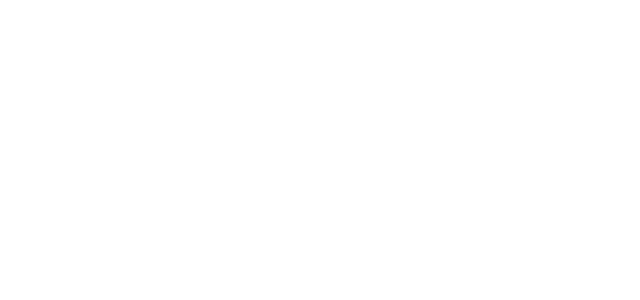
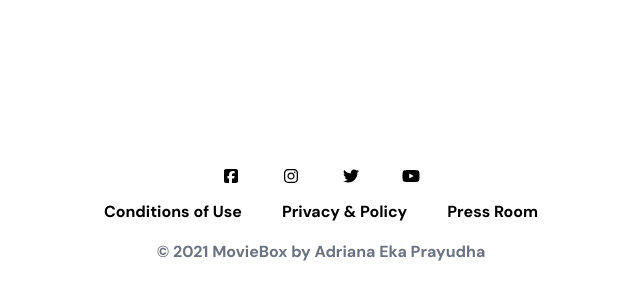
Before and after one commit to bony237/hngXstage2Frontend, a Next.js app: page / in a window 1280 px wide. Shown: the part 480-780 px from the top of the page, without its empty margins (319-959 px from the left). Built offline with nearby package versions, Linux system fonts and the light colour scheme.

Commit message:
homepage footer builded

```diff
--- a/package.json
+++ b/package.json
@@ -9,6 +9,12 @@
     "lint": "next lint"
   },
   "dependencies": {
+    "@fortawesome/fontawesome-free": "^6.4.2",
+    "@fortawesome/fontawesome-svg-core": "^6.4.2",
+    "@fortawesome/free-brands-svg-icons": "^6.4.2",
+    "@fortawesome/free-regular-svg-icons": "^6.4.2",
+    "@fortawesome/free-solid-svg-icons": "^6.4.2",
+    "@fortawesome/react-fontawesome": "^0.2.0",
     "@types/node": "20.6.0",
     "@types/react": "18.2.21",
     "@types/react-dom": "18.2.7",
--- /dev/null
+++ b/src/app/globals.css
@@ -0,0 +1,21 @@
+@tailwind base;
+@tailwind components;
+@tailwind utilities;
+
+/* :root {
+  --foreground-rgb: 0, 0, 0;
+  --background-start-rgb: 214, 219, 220;
+  --background-end-rgb: 255, 255, 255;
+}
+
+@media (prefers-color-scheme: dark) {
+  :root {
+    --foreground-rgb: 255, 255, 255;
+    --background-start-rgb: 0, 0, 0;
+    --background-end-rgb: 0, 0, 0;
+  }
+} */
+
+body {
+  background: #FFF
+}
--- a/src/app/layout.tsx
+++ b/src/app/layout.tsx
@@ -1,4 +1,4 @@
-
+import './globals.css'
 import type { Metadata } from "next";
 import { DM_Sans } from "next/font/google";
 
--- a/src/app/page.tsx
+++ b/src/app/page.tsx
@@ -1,12 +1,38 @@
+import { faSquareFacebook } from "@fortawesome/free-brands-svg-icons";
+import { faInstagram } from "@fortawesome/free-brands-svg-icons/faInstagram";
+import { faTwitter } from "@fortawesome/free-brands-svg-icons/faTwitter";
+import { faYoutube } from "@fortawesome/free-brands-svg-icons/faYoutube";
+import { FontAwesomeIcon } from "@fortawesome/react-fontawesome";
+import Image from "next/image";
+
 export default function Home() {
+  // async function getMoviesData(){
+  //   const res = await fetch("https://api.themoviedb.org/3/movie/popular?language=en-US&page=1")
+  // }
+
   return (
-    <>
+    <div className="font-bold flex flex-col h-screen">
       <header id="hero_header" className=""></header>
       <main id="movies">
-        <section></section>
+        <section className="grid gap-4 grid-cols-4">
+          <div className="col-span-1">{/* <Image src={"https://picsumlorem.com/400"}  /> */}</div>
+        </section>
       </main>
 
-      <footer></footer>
-    </>
+      <footer className="flex flex-col items-center pb-14 w-full space-y-4 mt-auto ">
+        <div className=" flex gap-10 justify-center">
+          <FontAwesomeIcon width={20} icon={faSquareFacebook} />
+          <FontAwesomeIcon width={20} icon={faInstagram} />
+          <FontAwesomeIcon width={20} icon={faTwitter} />
+          <FontAwesomeIcon width={20} icon={faYoutube} />
+        </div>
+        <div className=" flex gap-10 justify-center">
+          <span>Conditions of Use</span>
+          <span>Privacy & Policy</span>
+          <span>Press Room</span>
+        </div>
+        <div className="text-center text-gray-500">© 2021 MovieBox by Adriana Eka Prayudha</div>
+      </footer>
+    </div>
   );
 }
```
Also changed, not shown: 1 other file (tests, documents, lock files or other folders).
